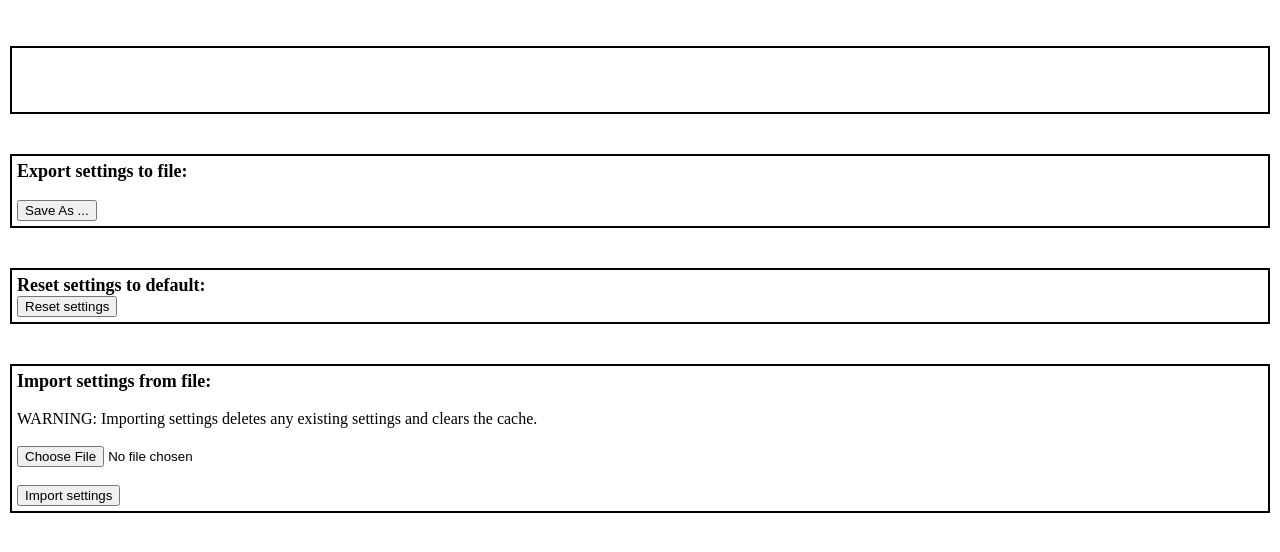
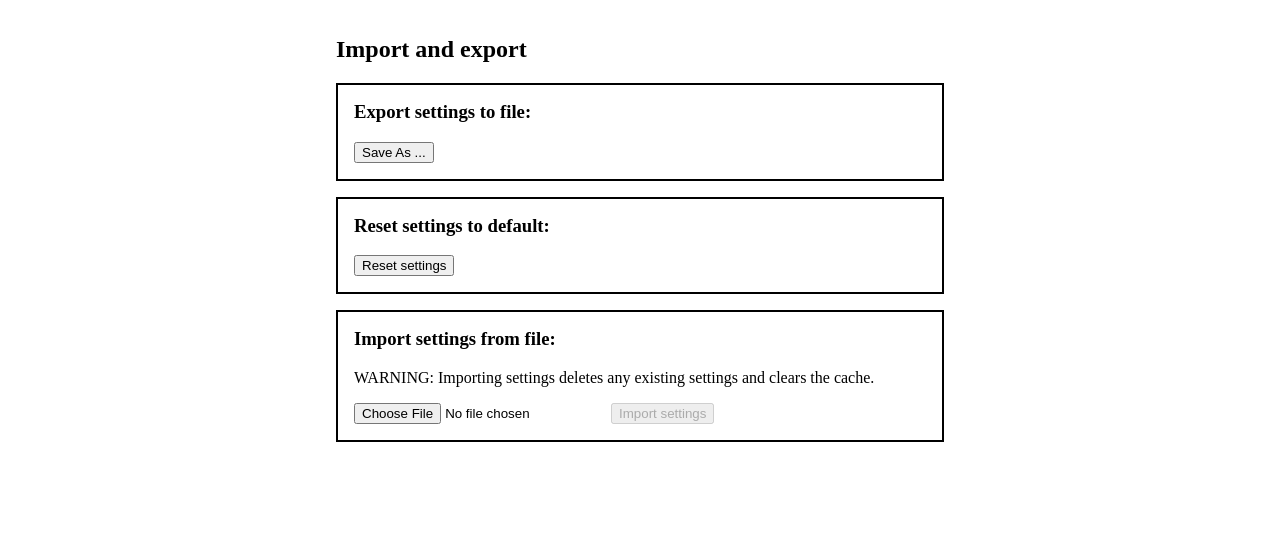
Before and after one commit to BillDietrich/DecentraleyesSimpler, a browser extension: page options.html in a window 1280 px wide. Drawn offline with Linux system fonts and the light colour scheme.

Commit message:
1.9 added CSS, disable Import button until file picked

```diff
--- a/options.html
+++ b/options.html
@@ -1,62 +1,80 @@
 <!DOCTYPE html>
 
 <html lang="en-US">
+
 <head>
 <meta charset="utf-8">
+<title>Settings - Decentraleyes Simpler</title>
+
+<style>
+body {
+  margin: 0 auto;
+  padding: 1rem;
+  box-sizing: border-box;
+}
+@media (min-width: 80ch) {
+  body {
+    max-width: 80ch;
+  }
+}
+
+.box {
+  border: 2px solid black;
+  padding: 1rem;
+}
+.box ~ .box {
+  margin-block-start: 1rem;
+}
+.box:empty {
+  display: none;
+}
+
+h1 {
+  text-align: center;
+}
+
+.box > h3:first-child {
+  margin-block-start: 0;
+}
+
+@media (prefers-color-scheme: dark) {
+  :root {
+    color: white;
+    background-color: black;
+  }
+  .box {
+    border-color: white;
+  }
+}
+</style>
 </head>
 
 <body>
 
-&nbsp;
-<br /><br />
+<div id="infodiv" class="box" role="region"></div>
 
-<div id="infodiv" style="border: 2px solid black; margin: 2px; padding: 5px">
-&nbsp;
-<br /><br />
-&nbsp;
-</div>
+<h2>Import and export</h2>
 
-&nbsp;
-<br />
-&nbsp;
-<br />
-
-<div style="border: 2px solid black; margin: 2px; padding: 5px">
-<font size="+1"><b>Export settings to file:</b></font>
-<br /><br />
+<div class="box" role="region">
+  <h3>Export settings to file:</h3>
   <form id="exportform">
     <button type="submit" >Save As ...</button>
   </form>
 </div>
 
-&nbsp;
-<br />
-&nbsp;
-<br />
-
-<div style="border: 2px solid black; margin: 2px; padding: 5px">
-<font size="+1"><b>Reset settings to default:</b></font>
+<div class="box" role="region">
+  <h3>Reset settings to default:</h3>
   <form id="resetform">
     <button type="submit" >Reset settings</button>
   </form>
 </div>
 
-&nbsp;
-<br />
-&nbsp;
-<br />
-
-
-<div style="border: 2px solid black; margin: 2px; padding: 5px">
-<font size="+1"><b>Import settings from file:</b></font>
-<br /><br />
-WARNING: Importing settings deletes any existing settings and clears the cache.
-<br /><br />
+<div class="box" role="region">
+  <h3>Import settings from file:</h3>
+  <p>WARNING: Importing settings deletes any existing settings and clears the cache.</p>
   <form id="importform">
-    <input type="file" id="importfile" accept=".json" >
-    <br />
-    <br />
-    <button type="submit" >Import settings</button>
+    <input type="file" id="importfilename" aria-label="Import settings" accept=".json" />
+    <button type="submit" id="importfilebutton" disabled >Import settings</button>
   </form>
 </div>
 
--- a/options.js
+++ b/options.js
@@ -181,6 +181,8 @@ function handleFileSelect(evt){
 
   gFile = evt.target.files[0];
 
+  document.querySelector('#importfilebutton').disabled = false;
+
   console.log(`handleFileSelect: return`);
 }
 
@@ -288,7 +290,7 @@ function doImport(evt){
 window.addEventListener('load', loadOptionsPage);
 document.querySelector("#exportform").addEventListener("submit", doExport);
 document.querySelector("#resetform").addEventListener("submit", doReset);
-document.querySelector('#importfile').addEventListener('change', handleFileSelect);
+document.querySelector('#importfilename').addEventListener('change', handleFileSelect);
 document.querySelector("#importform").addEventListener("submit", doImport);
 
 
--- a/package.json
+++ b/package.json
@@ -2,7 +2,7 @@
 {
   "name": "decentraleyessimpler",
   "title": "Decentraleyes simpler",
-  "version": "1.8.0",
+  "version": "1.9.0",
   "description": "Eliminates most calls to common CDNs, by greatly increasing the time objects from the CDNs will remain in the browser cache.",
     "author": {
 	    "name": "Bill Dietrich"
```
Also changed, not shown: README.md. Lines whose indentation alone changed are shown as unchanged.
